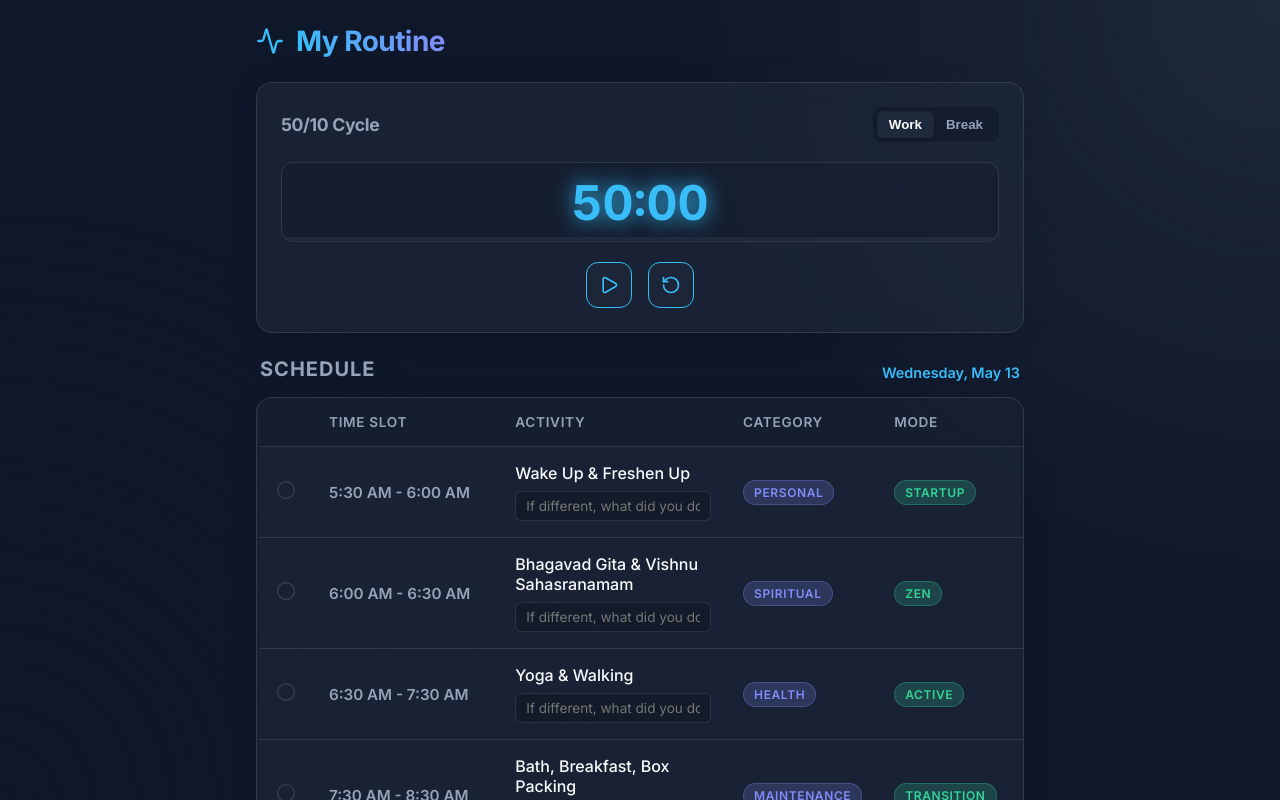
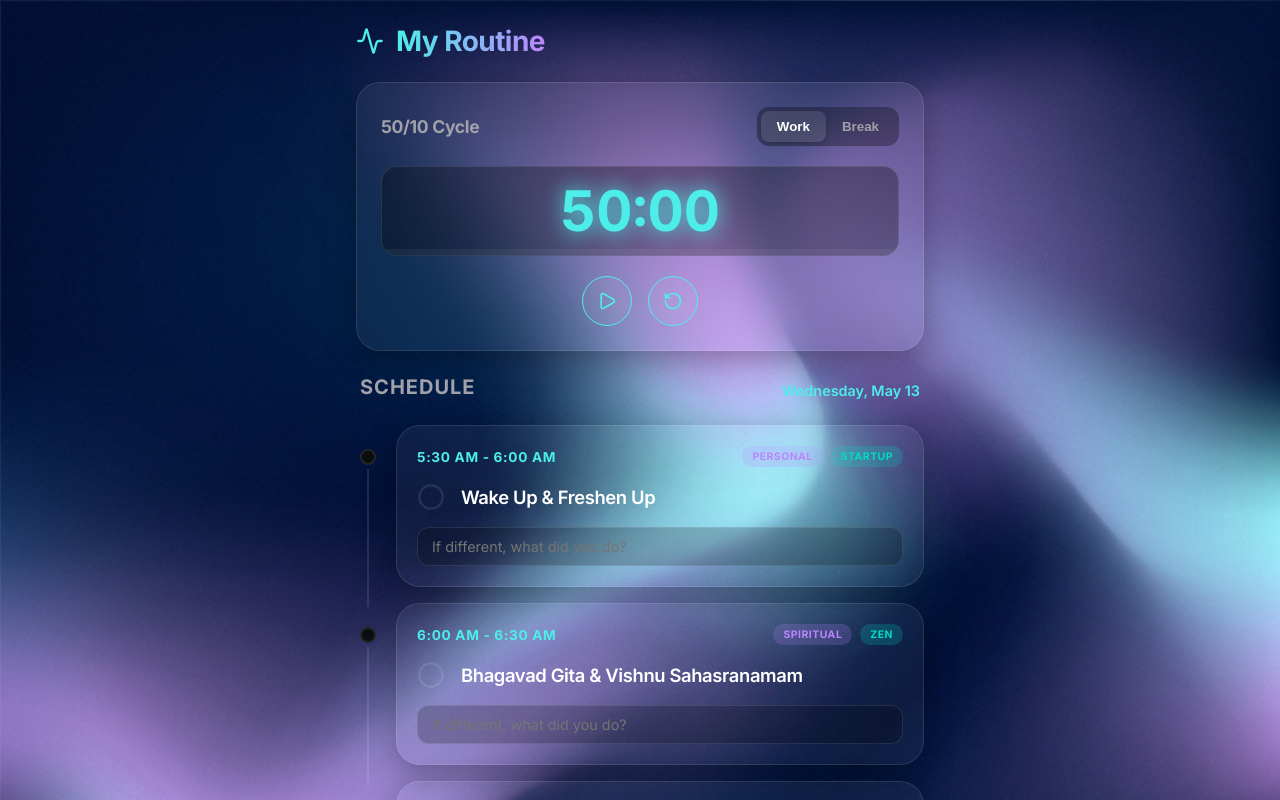
Before and after one commit to Hareeshkumar205/routine-tracker, a React (Vite) app: page / in a window 1280 px wide. Shown: the top 800 px of the page. Built offline with nearby package versions, Linux system fonts and the light colour scheme.

Commit message:
Premium App Store redesign with mesh gradient and cards

```diff
--- a/src/App.jsx
+++ b/src/App.jsx
@@ -1,5 +1,5 @@
 import React, { useState, useEffect } from 'react';
-import RoutineTable from './components/RoutineTable';
+import RoutineList from './components/RoutineList';
 import WorkTimer from './components/WorkTimer';
 import { Activity } from 'lucide-react';
 import { format } from 'date-fns';
@@ -38,7 +38,7 @@ function App() {
     };
 
     updateTime();
-    const interval = setInterval(updateTime, 60000); // update every minute
+    const interval = setInterval(updateTime, 60000);
     return () => clearInterval(interval);
   }, [completions, actualActivities]);
 
@@ -75,7 +75,7 @@ function App() {
             <h2 className="section-title">Schedule</h2>
             <span className="current-date">{format(new Date(), 'EEEE, MMMM d')}</span>
           </div>
-          <RoutineTable
+          <RoutineList
             completions={completions}
             actualActivities={actualActivities}
             toggleCompletion={toggleCompletion}
--- /dev/null
+++ b/src/components/RoutineList.jsx
@@ -0,0 +1,74 @@
+import React from 'react';
+import { CheckCircle2, Circle } from 'lucide-react';
+import { ROUTINE } from '../data/routine';
+
+const formatTime = (timeStr) => {
+  const [h, m] = timeStr.split(':');
+  const d = new Date();
+  d.setHours(parseInt(h, 10));
+  d.setMinutes(parseInt(m, 10));
+  return d.toLocaleTimeString([], { hour: 'numeric', minute: '2-digit' });
+};
+
+export default function RoutineList({ completions, actualActivities, toggleCompletion, updateActualActivity, currentTimeStr }) {
+
+  const isCurrent = (start, end) => {
+    if (!currentTimeStr) return false;
+    const toMins = (ts) => {
+      const [h, m] = ts.split(':').map(Number);
+      return h * 60 + m;
+    };
+    const curr = toMins(currentTimeStr);
+    const s = toMins(start);
+    const e = toMins(end);
+    if (e < s) return curr >= s || curr < e;
+    return curr >= s && curr < e;
+  };
+
+  return (
+    <div className="routine-list">
+      {ROUTINE.map((item, index) => {
+        const current = isCurrent(item.start, item.end);
+        const completed = completions[item.id] || false;
+        const actualVal = actualActivities[item.id] || '';
+
+        return (
+          <div key={item.id} className={`routine-card-container animate-fade-in`} style={{ animationDelay: `${Math.min(index * 0.05, 0.5)}s` }}>
+
+            <div className="timeline-indicator">
+              <div className={`timeline-dot ${current ? 'current' : ''} ${completed ? 'completed' : ''}`}></div>
+              {index !== ROUTINE.length - 1 && <div className="timeline-line"></div>}
+            </div>
+
+            <div className={`routine-card glass-panel ${current ? 'current-card' : ''} ${completed ? 'completed-card' : ''}`}>
+              <div className="card-header">
+                <span className="card-time">{formatTime(item.start)} - {formatTime(item.end)}</span>
+                <div className="card-badges">
+                  <span className="badge category-badge">{item.category}</span>
+                  <span className="badge mode-badge">{item.mode}</span>
+                </div>
+              </div>
+
+              <div className="card-body">
+                <div className="card-main-action">
+                  <div className="checkbox-wrapper" onClick={() => toggleCompletion(item.id)}>
+                    {completed ? <CheckCircle2 color="var(--primary)" size={28} /> : <Circle color="var(--glass-border)" size={28} />}
+                  </div>
+                  <h3 className="card-title">{item.title}</h3>
+                </div>
+
+                <input
+                  type="text"
+                  className="actual-activity-input"
+                  placeholder="If different, what did you do?"
+                  value={actualVal}
+                  onChange={(e) => updateActualActivity(item.id, e.target.value)}
+                />
+              </div>
+            </div>
+          </div>
+        );
+      })}
+    </div>
+  );
+}
--- a/src/components/RoutineTable.jsx
+++ /dev/null
@@ -1,78 +0,0 @@
-import React from 'react';
-import { CheckCircle2, Circle } from 'lucide-react';
-import { ROUTINE } from '../data/routine';
-
-const formatTime = (timeStr) => {
-  const [h, m] = timeStr.split(':');
-  const d = new Date();
-  d.setHours(parseInt(h, 10));
-  d.setMinutes(parseInt(m, 10));
-  return d.toLocaleTimeString([], { hour: 'numeric', minute: '2-digit' });
-};
-
-export default function RoutineTable({ completions, actualActivities, toggleCompletion, updateActualActivity, currentTimeStr }) {
-
-  // To highlight the current row
-  const isCurrent = (start, end) => {
-    if (!currentTimeStr) return false;
-
-    // Convert to minutes from midnight
-    const toMins = (ts) => {
-      const [h, m] = ts.split(':').map(Number);
-      return h * 60 + m;
-    };
-
-    const curr = toMins(currentTimeStr);
-    const s = toMins(start);
-    const e = toMins(end);
-
-    if (e < s) {
-      return curr >= s || curr < e;
-    }
-    return curr >= s && curr < e;
-  };
-
-  return (
-    <div className="routine-table-wrapper glass-panel">
-      <table className="routine-table">
-        <thead>
-          <tr>
-            <th className="cell-checkbox"></th>
-            <th>Time Slot</th>
-            <th>Activity</th>
-            <th className="hidden-mobile">Category</th>
-            <th className="hidden-mobile">Mode</th>
-          </tr>
-        </thead>
-        <tbody>
-          {ROUTINE.map((item) => {
-            const current = isCurrent(item.start, item.end);
-            const completed = completions[item.id] || false;
-            const actualVal = actualActivities[item.id] || '';
-
-            return (
-              <tr key={item.id} className={`${current ? 'current-row' : ''} ${completed ? 'completed-row' : ''}`}>
-                <td className="cell-checkbox" onClick={() => toggleCompletion(item.id)}>
-                  {completed ? <CheckCircle2 color="var(--primary)" size={20} /> : <Circle color="var(--glass-border)" size={20} />}
-                </td>
-                <td className="cell-time">{formatTime(item.start)} - {formatTime(item.end)}</td>
-                <td className="cell-activity">
-                  <div className="activity-title">{item.title}</div>
-                  <input
-                    type="text"
-                    className="actual-activity-input"
-                    placeholder="If different, what did you do?"
-                    value={actualVal}
-                    onChange={(e) => updateActualActivity(item.id, e.target.value)}
-                  />
-                </td>
-                <td className="cell-category hidden-mobile"><span className="badge category-badge">{item.category}</span></td>
-                <td className="cell-mode hidden-mobile"><span className="badge mode-badge">{item.mode}</span></td>
-              </tr>
-            );
-          })}
-        </tbody>
-      </table>
-    </div>
-  );
-}
--- a/src/index.css
+++ b/src/index.css
@@ -1,14 +1,14 @@
 :root {
-  --bg-color: #0f172a;
-  --bg-color-light: #1e293b;
-  --primary: #38bdf8;
-  --primary-glow: rgba(56, 189, 248, 0.5);
-  --success: #10b981;
-  --success-glow: rgba(16, 185, 129, 0.5);
-  --text-main: #f8fafc;
-  --text-muted: #94a3b8;
-  --glass-bg: rgba(30, 41, 59, 0.7);
+  --bg-color: #0b0c10;
+  --primary: #4deeea;
+  --primary-glow: rgba(77, 238, 234, 0.5);
+  --success: #74ee15;
+  --text-main: #ffffff;
+  --text-muted: #a1a1aa;
+  --glass-bg: rgba(255, 255, 255, 0.05);
   --glass-border: rgba(255, 255, 255, 0.1);
+  --card-current-bg: rgba(77, 238, 234, 0.1);
+  --card-completed-bg: rgba(255, 255, 255, 0.02);
 }
 
 * {
@@ -20,13 +20,14 @@
 body {
   font-family: 'Inter', sans-serif;
   background-color: var(--bg-color);
+  background-image: url('./assets/bg.png');
+  background-size: cover;
+  background-position: center;
+  background-attachment: fixed;
   color: var(--text-main);
   -webkit-font-smoothing: antialiased;
   -moz-osx-font-smoothing: grayscale;
   min-height: 100vh;
-  background-image: radial-gradient(circle at top right, #1e293b 0%, transparent 40%),
-                    radial-gradient(circle at bottom left, #0f172a 0%, transparent 40%);
-  background-attachment: fixed;
 }
 
 #root {
@@ -39,12 +40,13 @@ body {
 /* Glassmorphism Utilities */
 .glass-panel {
   background: var(--glass-bg);
-  backdrop-filter: blur(12px);
-  -webkit-backdrop-filter: blur(12px);
+  backdrop-filter: blur(20px);
+  -webkit-backdrop-filter: blur(20px);
   border: 1px solid var(--glass-border);
-  border-radius: 16px;
-  box-shadow: 0 4px 30px rgba(0, 0, 0, 0.1);
+  border-radius: 24px;
+  box-shadow: 0 8px 32px rgba(0, 0, 0, 0.3);
   overflow: hidden;
+  transition: transform 0.3s ease, box-shadow 0.3s ease;
 }
 
 .glass-button {
@@ -86,14 +88,14 @@ h1, h2, h3 {
 
 h1 {
   font-size: 1.75rem;
-  background: linear-gradient(to right, #38bdf8, #818cf8);
+  background: linear-gradient(to right, #4deeea, #bb86fc);
   -webkit-background-clip: text;
   -webkit-text-fill-color: transparent;
 }
 
 /* Layout */
 .app-container {
-  max-width: 800px;
+  max-width: 600px; /* narrowed for mobile feel */
   margin: 0 auto;
   padding: 24px 16px;
   width: 100%;
@@ -143,86 +145,154 @@ h1 {
   font-weight: 600;
 }
 
-/* Routine Table */
-.routine-table-wrapper {
-  overflow-x: auto;
+/* Routine List & Cards */
+.routine-list {
+  display: flex;
+  flex-direction: column;
+  gap: 0px;
+  padding: 10px 0;
 }
 
-.routine-table {
-  width: 100%;
-  border-collapse: collapse;
-  text-align: left;
+.routine-card-container {
+  display: flex;
+  align-items: stretch;
+  gap: 16px;
+  margin-bottom: 16px;
 }
 
-.routine-table th,
-.routine-table td {
-  padding: 16px;
-  border-bottom: 1px solid var(--glass-border);
+.timeline-indicator {
+  display: flex;
+  flex-direction: column;
+  align-items: center;
+  width: 24px;
+  flex-shrink: 0;
+  padding-top: 24px;
 }
 
-.routine-table th {
+.timeline-dot {
+  width: 16px;
+  height: 16px;
+  border-radius: 50%;
+  border: 2px solid var(--glass-border);
+  background: var(--bg-color);
+  z-index: 2;
+  transition: all 0.3s ease;
+}
+
+.timeline-dot.current {
+  border-color: var(--primary);
+  background: var(--primary);
+  box-shadow: 0 0 12px var(--primary-glow);
+}
+
+.timeline-dot.completed {
+  border-color: var(--success);
+  background: var(--success);
+}
+
+.timeline-line {
+  width: 2px;
+  flex: 1;
+  background: var(--glass-border);
+  margin-top: 4px;
+  margin-bottom: -20px;
+  z-index: 1;
+}
+
+.routine-card {
+  flex: 1;
+  padding: 20px;
+}
+
+.current-card {
+  background: var(--card-current-bg);
+  border-color: rgba(77, 238, 234, 0.3);
+  box-shadow: 0 8px 32px rgba(77, 238, 234, 0.1);
+}
+
+.completed-card {
+  background: var(--card-completed-bg);
+  opacity: 0.6;
+}
+
+.card-header {
+  display: flex;
+  justify-content: space-between;
+  align-items: center;
+  margin-bottom: 16px;
+}
+
+.card-time {
   font-size: 0.85rem;
-  color: var(--text-muted);
+  font-weight: 700;
+  color: var(--primary);
+  letter-spacing: 0.05em;
+}
+
+.card-badges {
+  display: flex;
+  gap: 8px;
+}
+
+.badge {
+  padding: 4px 10px;
+  border-radius: 20px;
+  font-size: 0.65rem;
+  font-weight: 700;
   text-transform: uppercase;
   letter-spacing: 0.05em;
-  font-weight: 600;
-  background: rgba(15, 23, 42, 0.4);
 }
 
-.routine-table tr {
-  transition: all 0.2s ease;
+.category-badge {
+  background: rgba(187, 134, 252, 0.2);
+  color: #bb86fc;
 }
 
-.routine-table tr:last-child td {
-  border-bottom: none;
+.mode-badge {
+  background: rgba(3, 218, 197, 0.2);
+  color: #03dac5;
 }
 
-.routine-table tr:hover {
-  background: rgba(255, 255, 255, 0.03);
+.card-main-action {
+  display: flex;
+  align-items: center;
+  gap: 16px;
 }
 
-.routine-table .current-row {
-  background: rgba(56, 189, 248, 0.1);
-  border-left: 4px solid var(--primary);
+.checkbox-wrapper {
+  cursor: pointer;
+  display: flex;
+  align-items: center;
+  justify-content: center;
+  transition: transform 0.2s;
+}
+.checkbox-wrapper:active {
+  transform: scale(0.9);
 }
 
-.routine-table .completed-row .cell-activity {
+.card-title {
+  font-size: 1.15rem;
+  font-weight: 600;
+  color: var(--text-main);
+  margin: 0;
+  transition: color 0.3s ease;
+}
+
+.completed-card .card-title {
   text-decoration: line-through;
   color: var(--text-muted);
 }
 
-.cell-checkbox {
-  width: 40px;
-  cursor: pointer;
-  text-align: center;
-}
-
-.cell-time {
-  font-weight: 600;
-  color: var(--text-muted);
-  font-size: 0.95rem;
-  white-space: nowrap;
-}
-
-.current-row .cell-time {
-  color: var(--primary);
-}
-
-.cell-activity {
-  font-weight: 500;
-  font-size: 1rem;
-}
-
 .actual-activity-input {
   width: 100%;
-  margin-top: 8px;
+  margin-top: 16px;
   background: rgba(0, 0, 0, 0.2);
   border: 1px solid var(--glass-border);
   color: var(--text-muted);
-  border-radius: 6px;
-  padding: 6px 10px;
+  border-radius: 12px;
+  padding: 10px 14px;
   font-family: 'Inter', sans-serif;
-  font-size: 0.85rem;
+  font-size: 0.9rem;
   outline: none;
   transition: all 0.3s ease;
 }
@@ -230,34 +300,11 @@ h1 {
 .actual-activity-input:focus {
   border-color: var(--primary);
   color: var(--text-main);
-  background: rgba(15, 23, 42, 0.6);
+  background: rgba(255, 255, 255, 0.1);
 }
 
-.completed-row .actual-activity-input {
-  opacity: 0.4;
-  pointer-events: none;
-}
-
-.badge {
-  display: inline-block;
-  padding: 4px 10px;
-  border-radius: 20px;
-  font-size: 0.75rem;
-  font-weight: 600;
-  text-transform: uppercase;
-  letter-spacing: 0.05em;
-}
-
-.category-badge {
-  background: rgba(129, 140, 248, 0.2);
-  color: #818cf8;
-  border: 1px solid rgba(129, 140, 248, 0.3);
-}
-
-.mode-badge {
-  background: rgba(52, 211, 153, 0.2);
-  color: #34d399;
-  border: 1px solid rgba(52, 211, 153, 0.3);
+.completed-card .actual-activity-input {
+  display: none;
 }
 
 /* Work Timer */
@@ -283,8 +330,8 @@ h1 {
 
 .timer-tabs {
   display: flex;
-  background: rgba(15, 23, 42, 0.5);
-  border-radius: 8px;
+  background: rgba(0, 0, 0, 0.3);
+  border-radius: 12px;
   padding: 4px;
 }
 
@@ -292,15 +339,15 @@ h1 {
   background: transparent;
   border: none;
   color: var(--text-muted);
-  padding: 6px 12px;
-  border-radius: 6px;
+  padding: 8px 16px;
+  border-radius: 8px;
   cursor: pointer;
   font-weight: 600;
   transition: all 0.2s;
 }
 
 .timer-tabs .tab.active {
-  background: var(--bg-color-light);
+  background: rgba(255,255,255,0.1);
   color: var(--text-main);
   box-shadow: 0 2px 5px rgba(0,0,0,0.2);
 }
@@ -308,12 +355,12 @@ h1 {
 .timer-display-container {
   position: relative;
   width: 100%;
-  height: 80px;
+  height: 90px;
   display: flex;
   justify-content: center;
   align-items: center;
-  background: rgba(15, 23, 42, 0.3);
-  border-radius: 12px;
+  background: rgba(0, 0, 0, 0.3);
+  border-radius: 16px;
   overflow: hidden;
   border: 1px solid var(--glass-border);
 }
@@ -322,7 +369,7 @@ h1 {
   position: absolute;
   bottom: 0;
   left: 0;
-  height: 4px;
+  height: 6px;
   width: 100%;
   background: rgba(255,255,255,0.05);
 }
@@ -333,7 +380,7 @@ h1 {
 }
 
 .timer-display {
-  font-size: 3rem;
+  font-size: 3.5rem;
   font-weight: 700;
   font-variant-numeric: tabular-nums;
   text-shadow: 0 0 20px currentColor;
@@ -349,11 +396,14 @@ h1 {
 .timer-controls .icon-button {
   border-color: var(--primary);
   color: var(--primary);
+  border-radius: 50%;
+  width: 50px;
+  height: 50px;
 }
 
 .timer-controls .icon-button:hover {
   background: var(--primary);
-  color: #0f172a;
+  color: #0b0c10;
 }
 
 /* Animations */
@@ -365,26 +415,6 @@ h1 {
 .animate-fade-in {
   animation: fadeIn 0.4s ease forwards;
   opacity: 0;
-}
-
-/* Responsive */
-@media (max-width: 600px) {
-  .hidden-mobile {
-    display: none;
-  }
-
-  .routine-table th,
-  .routine-table td {
-    padding: 12px 8px;
-  }
-
-  .cell-time {
-    font-size: 0.8rem;
-  }
-
-  .cell-activity {
-    font-size: 0.9rem;
-  }
 }
 
 /* Custom Scrollbar */
```
Also changed, not shown: src/assets/bg.png (added).
